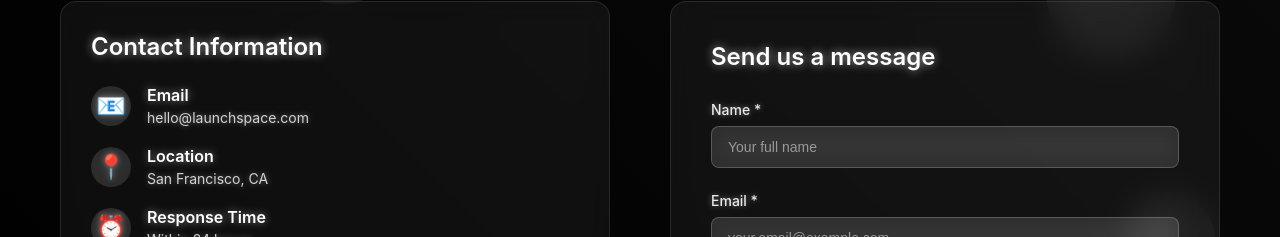
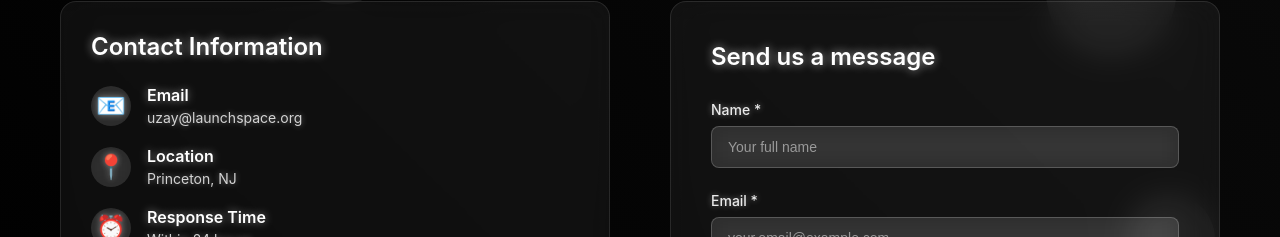
Before and after one commit to UzayPoyrza/LaunchSpace, a React (Create React App) app: page /contact in a window 1280 px wide. Shown: the part 315-552 px from the top of the page. Built offline with nearby package versions, Linux system fonts and the light colour scheme.

Commit message:
ios specific updates to css, vercel implementation

```diff
--- a/src/App.css
+++ b/src/App.css
@@ -21,6 +21,21 @@ body {
   overflow-x: hidden;
   text-shadow: 0 0 6px rgba(255, 255, 255, 0.4);
   transition: background-color 0.3s ease;
+}
+
+/* Safari-specific fixes for mobile */
+@supports (-webkit-touch-callout: none) {
+  body {
+    background-attachment: scroll; /* Fix for iOS Safari */
+    -webkit-transform: translateZ(0); /* Force hardware acceleration */
+    transform: translateZ(0);
+  }
+
+  /* Disable animations on mobile Safari for better performance */
+  .home-page::after,
+  .home-page::before {
+    animation: none;
+  }
 }
 
 /* Black background for non-home pages */
--- a/src/BubbleBackground.css
+++ b/src/BubbleBackground.css
@@ -8,9 +8,21 @@
   z-index: -1;
   opacity: 0.6;
   filter: blur(0.5px);
+  -webkit-transform: translateZ(0); /* Force hardware acceleration on Safari */
+  transform: translateZ(0);
+}
+
+/* Safari-specific fixes for mobile */
+@supports (-webkit-touch-callout: none) {
+  .bubble-background {
+    opacity: 0.4; /* Reduce opacity on mobile Safari for better performance */
+    filter: blur(1px); /* Slightly more blur for better performance */
+  }
 }
 
 /* Ensure bubbles don't interfere with content */
 .bubble-background canvas {
   display: block;
+  -webkit-transform: translateZ(0); /* Force hardware acceleration on Safari */
+  transform: translateZ(0);
 }
--- a/src/Contact.tsx
+++ b/src/Contact.tsx
@@ -69,14 +69,14 @@ function Contact() {
               <div className="info-icon">📧</div>
               <div>
                 <h4>Email</h4>
-                <p>hello@launchspace.com</p>
+                <p>uzay@launchspace.org</p>
               </div>
             </div>
             <div className="info-item">
               <div className="info-icon">📍</div>
               <div>
                 <h4>Location</h4>
-                <p>San Francisco, CA</p>
+                <p>Princeton, NJ</p>
               </div>
             </div>
             <div className="info-item">
```
Also changed, not shown: public/index.html (+3 -1 lines).
